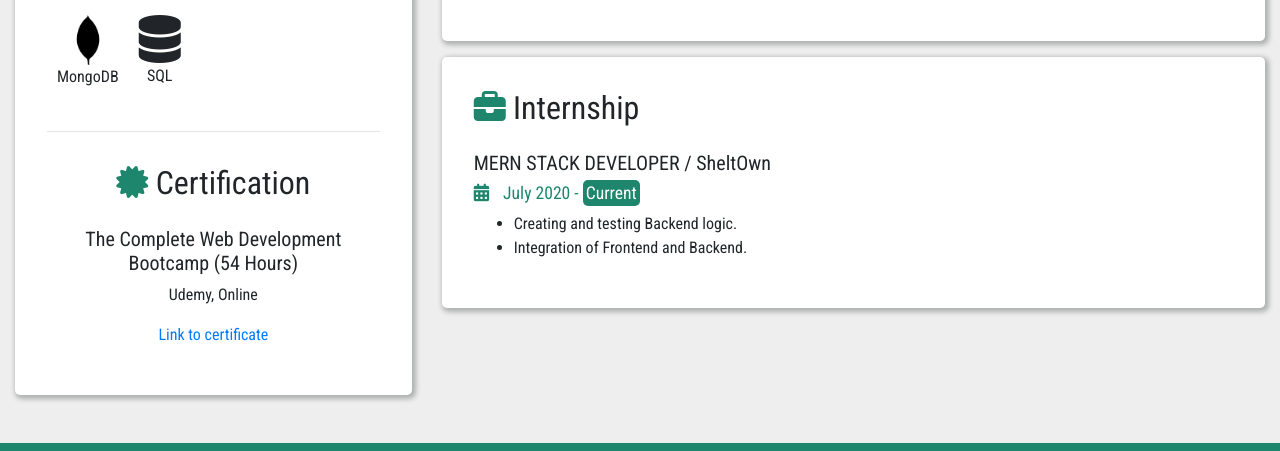
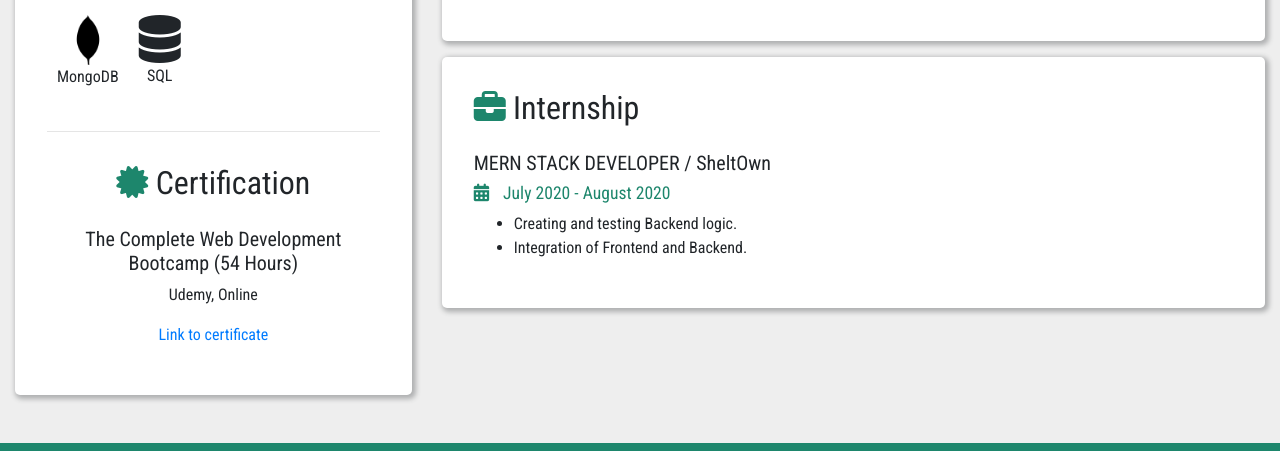
Before and after one commit to suryansh3112/Portfolio-Bootstrap, a plain HTML site: page index.html in a window 1280 px wide. Shown: the part 1152-1603 px from the top of the page. Drawn offline with nearby package versions, Linux system fonts and the light colour scheme; a web font is replaced by a local one.

Commit message:
updated internship

```diff
--- a/index.html
+++ b/index.html
@@ -33,7 +33,7 @@
         <div class="col-lg-4 col-sm-12">
           <div class="side-bar">
             <section id="intro">
-              <div style="text-align: center;">
+              <div style="text-align: center">
                 <img src="./images/student.png" alt="image" width="50%" />
               </div>
 
@@ -179,7 +179,7 @@
             </h5>
             <div class="edu-info">
               <p>Fr. Conceicao Rodrigues College of Engineering</p>
-              <p style="color: #1d866c;">
+              <p style="color: #1d866c">
                 <i class="fas fa-calendar-alt icon date-icon"> </i> 2018 - 2022
                 <span class="box">Ongoing</span>
               </p>
@@ -192,7 +192,7 @@
             </h5>
             <div class="edu-info">
               <p>K.C. College</p>
-              <p style="color: #1d866c;">
+              <p style="color: #1d866c">
                 <i class="fas fa-calendar-alt icon date-icon"> </i> 2016-2018
               </p>
               <p>Percentage: 85.08%</p>
@@ -201,7 +201,7 @@
             <h5><i class="fas fa-graduation-cap icon"></i> Secondary (X)</h5>
             <div class="edu-info">
               <p>D.P.Y.A. High School</p>
-              <p style="color: #1d866c;">
+              <p style="color: #1d866c">
                 <i class="fas fa-calendar-alt icon date-icon"> </i> 2006-2016
               </p>
               <p>Percentage: 91%</p>
@@ -253,7 +253,8 @@
             </h5>
             <h6 class="date">
               <i class="fas fa-calendar-alt icon date-icon"> </i>
-              July 2020 - <span class="box">Current</span>
+              July 2020 -
+              <!--<span class="box">Current</span> -->August 2020
             </h6>
             <ul>
               <li>Creating and testing Backend logic.</li>
```
Also changed, not shown: images/Surya P.JPG (deleted), images/Suryansh.jpeg (deleted), images/computer.jpg (deleted), images/myimage.png (deleted), 1 other file.
